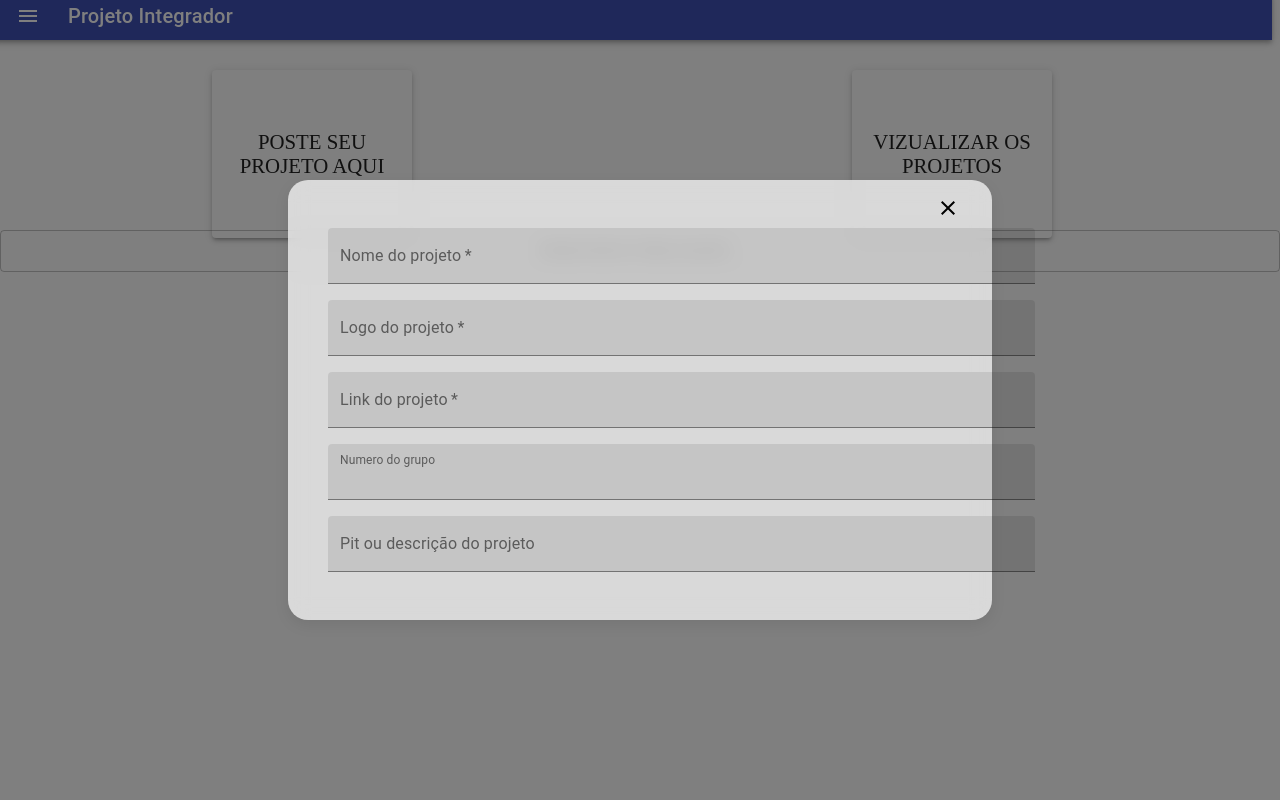
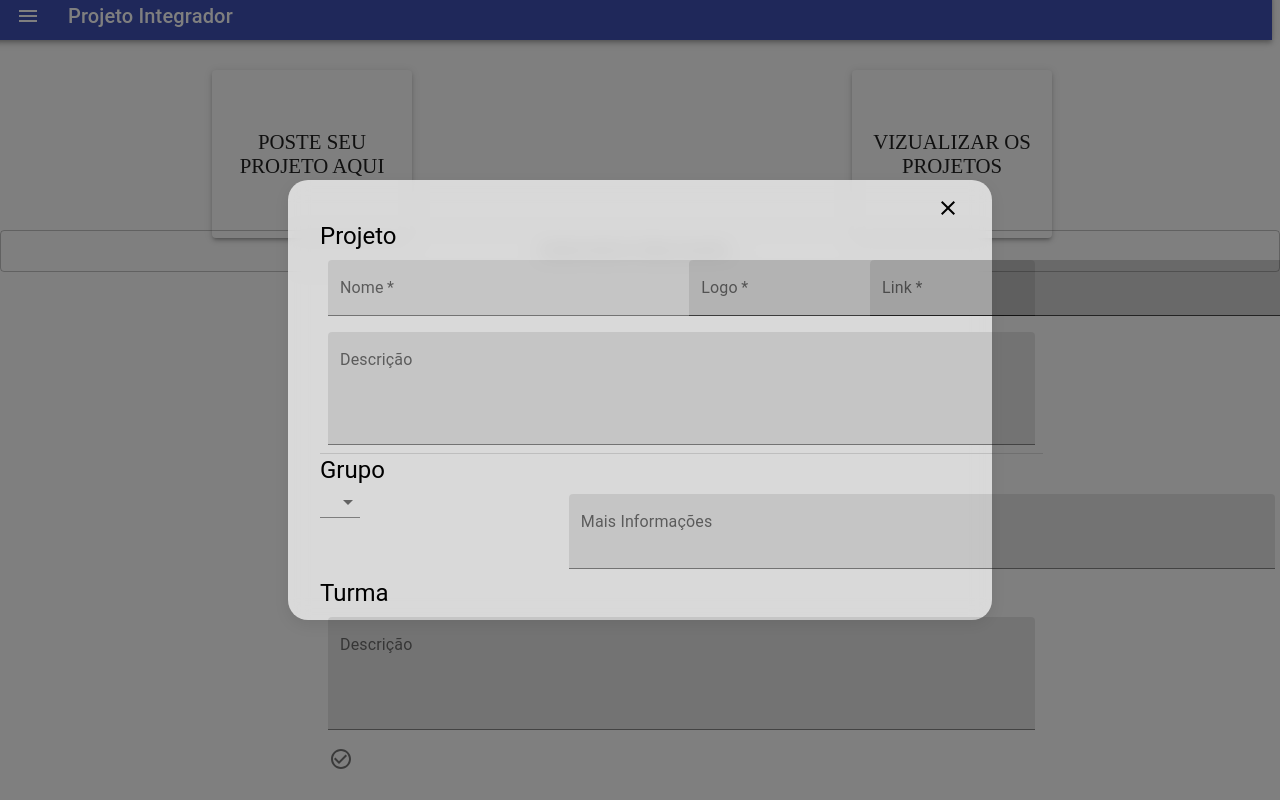
Before and after one commit to mini-hackthon-generation-brasil/projeto-integrador-generation-brasil, a React (Create React App) app: page / in a window 1280 px wide. Both pictures are taken after a click on the button "CRIAR NOVA PUBLICAÇÃO...". Built offline with nearby package versions, Linux system fonts and the light colour scheme.

Commit message:
refactor: Formulario

```diff
--- a/src/components/formulario/Formulario.tsx
+++ b/src/components/formulario/Formulario.tsx
@@ -1,71 +1,153 @@
-import React from 'react';
-import TextField from '@material-ui/core/TextField';
-import { createStyles, makeStyles, Theme } from '@material-ui/core/styles';
+import React from "react";
+import TextField from "@material-ui/core/TextField";
+import { createStyles, makeStyles, Theme } from "@material-ui/core/styles";
+import { Checkbox, Divider, Grid, MenuItem, Select, Typography } from "@material-ui/core";
+import { SelectChangeEvent } from "@mui/material";
+import CheckCircleOutlineIcon from '@mui/icons-material/CheckCircleOutline';
+import CheckCircleIcon from '@mui/icons-material/CheckCircle';
+
 
 const useStyles = makeStyles((theme: Theme) =>
   createStyles({
     root: {
-      '& .MuiTextField-root': {
+      "& .MuiTextField-root": {
         margin: theme.spacing(1),
-        width: '70ch',
+        width: "70ch",
       },
     },
-  }),
+  })
 );
 
 export default function Formulario() {
   const classes = useStyles();
+  const [numberGroup, setNumberGroup] = React.useState("");
+  const handleChange = (event: SelectChangeEvent) => {
+    setNumberGroup(event.target.value);
+  };
 
   return (
+    <Grid container>
       <form className={classes.root} noValidate autoComplete="off">
-      <div>
-        <div>
+        <Grid container item>
+          <Grid item>
+            <Typography variant="h5">Projeto</Typography>
+          </Grid>
+          <Grid container item>
+            <Grid item xs={6}>
               <TextField
                 required
                 id="filled-required"
-          label="Nome do projeto"
+                label="Nome"
                 defaultValue=""
                 variant="filled"
               />
-        </div>
-        <div>
+            </Grid>
+
+            <Grid item xs={3}>
               <TextField
                 required
                 id="filled-required"
-          label="Logo do projeto"
+                label="Logo"
                 defaultValue=""
                 variant="filled"
               />
-        </div>
-        <div>
+            </Grid>
+
+            <Grid item xs={3}>
               <TextField
                 required
                 id="filled-required"
-          label="Link do projeto"
+                label="Link"
                 defaultValue=""
                 variant="filled"
               />
-        </div>
-        <div>
+            </Grid>
+          </Grid>
+
           <TextField
+            id="filled-textarea"
+            label="Descrição"
+            multiline
+            minRows={4}
+            maxRows={4}
+            variant="filled"
+          />
+        </Grid>
+        <Divider />
+
+        <Grid container item>
+          <Grid item>
+            <Typography variant="h5">Grupo</Typography>
+          </Grid>
+        </Grid>
+
+        <Grid container item>
+          <Grid item xs={4}>
+            {/* <TextField
               id="filled-number"
-          label="Numero do grupo"
+              label="Número"
               type="number"
               InputLabelProps={{
                 shrink: true,
               }}
               variant="filled"
-        />
-        <div/>
+            /> */}
+
+            {/**
+             * @TODO: componentizar o Select
+             */}
+            <Select
+              labelId="demo-simple-select-standard-label"
+              id="demo-simple-select-standard"
+              // onChange={handleChange}
+              label="Número"
+              title="tese"
+            >
+              <MenuItem>Grupo 1</MenuItem>
+              <MenuItem>Grupo 2</MenuItem>
+              <MenuItem>Grupo 3</MenuItem>
+              <MenuItem>Grupo 4</MenuItem>
+              <MenuItem>Grupo 5</MenuItem>
+              <MenuItem>Grupo 6</MenuItem>
+              <MenuItem>Grupo 7</MenuItem>
+            </Select>
+          </Grid>
+          <Grid item xs={8}>
             <TextField
               id="filled-textarea"
-          label="Pit ou descrição do projeto"
-          placeholder="Placeholder"
+              label="Mais Informações"
               multiline
+              minRows={2}
+              maxRows={2}
               variant="filled"
             />
-        </div>
-      </div>
+          </Grid>
+        </Grid>
+
+        <Grid container item>
+          <Grid item>
+            <Typography variant="h5">Turma</Typography>
+          </Grid>
+          <Grid container item>
+            <Grid item>
+              <TextField
+                id="filled-textarea"
+                label="Descrição"
+                multiline
+                minRows={4}
+                maxRows={4}
+                variant="filled"
+              />
+            </Grid>
+            <Grid item>
+              <Checkbox
+              icon={<CheckCircleOutlineIcon/>}
+              checkedIcon={<CheckCircleIcon/>}
+              />
+            </Grid>
+          </Grid>
+        </Grid>
       </form>
+    </Grid>
   );
 }
```
Lines whose indentation alone changed are shown as unchanged.
